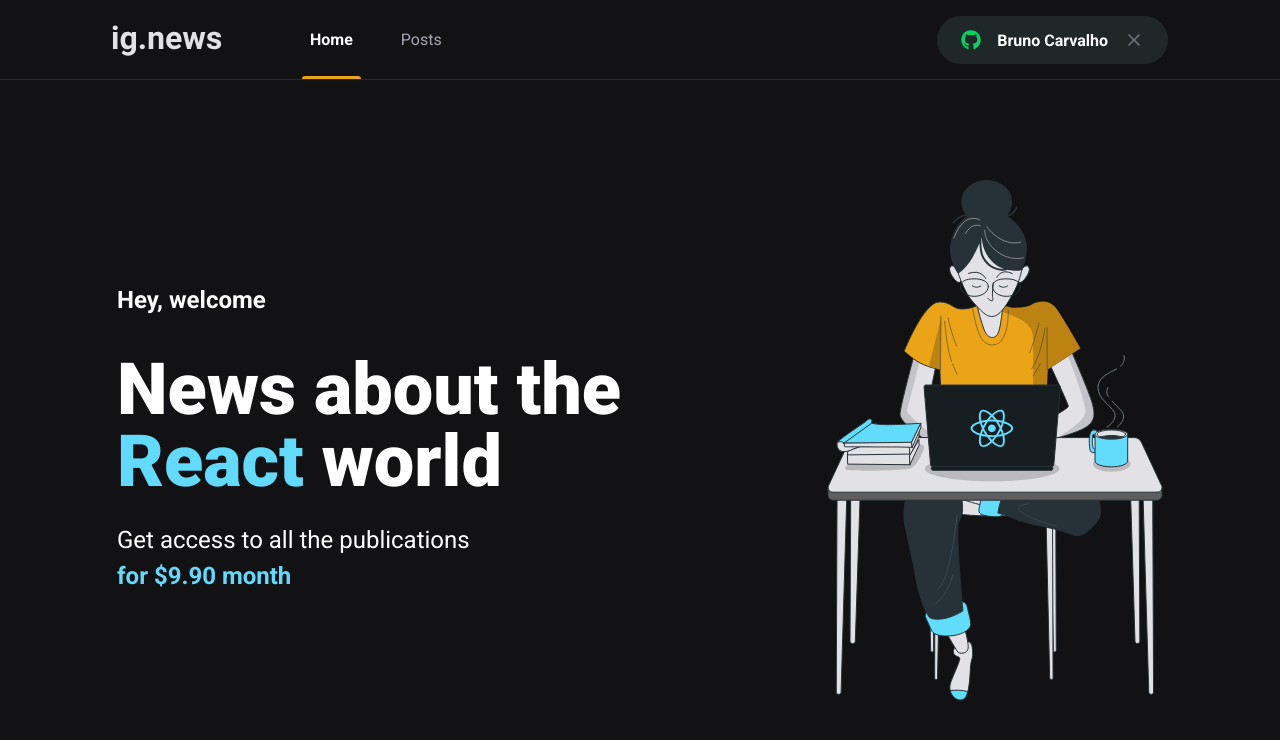
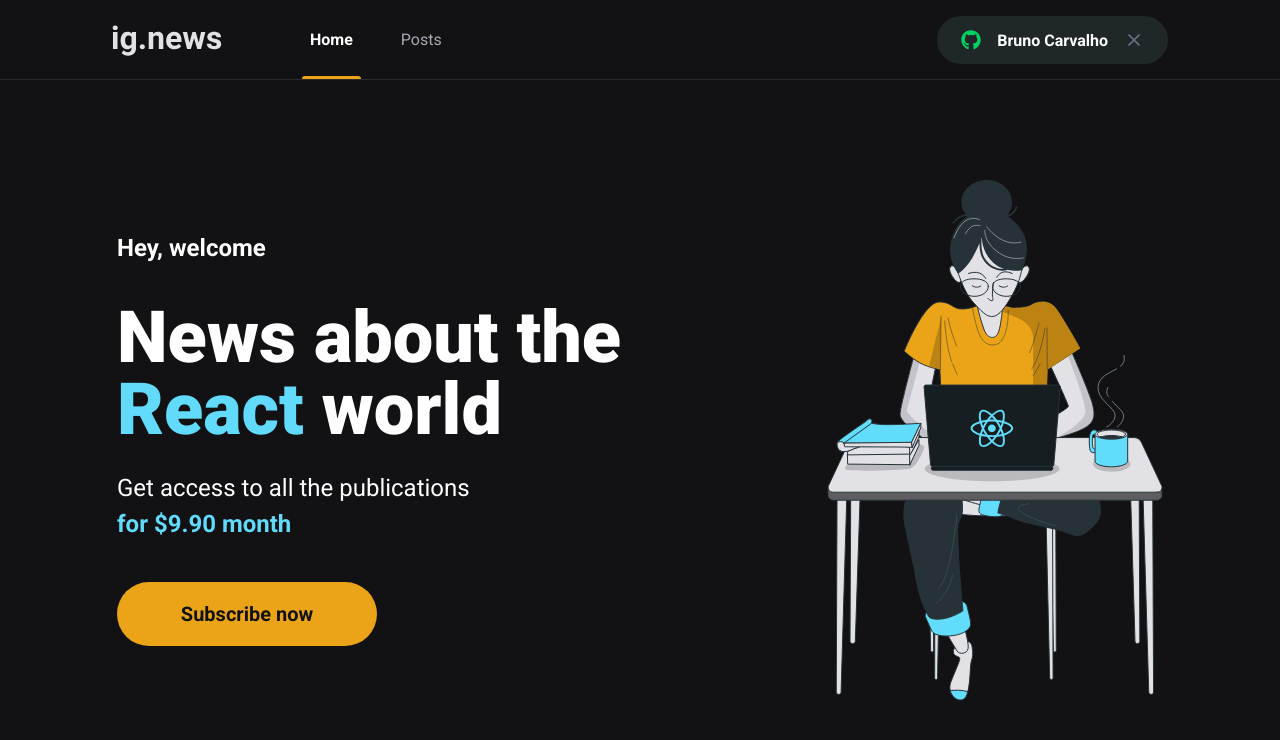
Before and after one commit to carvbruno/ig.news, a Next.js app: page / in a window 1280 px wide. Shown: the top 740 px of the page. Built offline with nearby package versions, Linux system fonts and the light colour scheme.

Commit message:
subscribe button

```diff
--- /dev/null
+++ b/src/components/SubscriberButton/index.tsx
@@ -0,0 +1,12 @@
+import styles from './styles.module.scss'
+
+export function SubscriberButton() {
+  return (
+    <button
+      type="button"
+      className={styles.subscriberButton}
+    >
+      Subscribe now
+    </button>
+  )
+}
--- /dev/null
+++ b/src/components/SubscriberButton/styles.module.scss
@@ -0,0 +1,20 @@
+.subscriberButton {
+  height: 4rem;
+  width: 260px;
+  border: 0;
+  border-radius: 2rem;
+  background: var(--yellow-500);
+  color: var(--gray-900);
+  font-size: 1.25rem;
+  font-weight: bold;
+
+  display: flex;
+  align-items: center;
+  justify-content: center;
+
+  transition: filter 0.2s;
+
+  &:hover {
+    filter: brightness(0.8);
+  }
+}
--- a/src/pages/home.module.scss
+++ b/src/pages/home.module.scss
@@ -38,4 +38,8 @@
       font-weight: bold;
     }
   }
+
+  button {
+    margin-top: 2.5rem;
+  }
 }
--- a/src/pages/index.tsx
+++ b/src/pages/index.tsx
@@ -1,6 +1,7 @@
 import styles from './home.module.scss'
 
 import Head from 'next/head'
+import { SubscriberButton } from '../components/SubscriberButton'
 
 export default function Home() {
   return (
@@ -18,6 +19,7 @@
             Get access to all the publications <br />
             <span>for $9.90 month</span>
           </p>
+          <SubscriberButton />
         </section>
         <img src="/images/avatar.svg" alt="Girl coding"/>
       </main>
```
